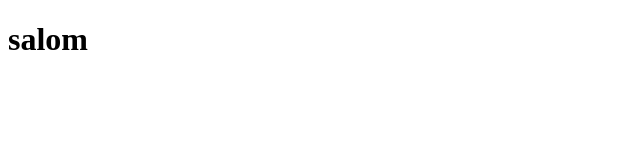
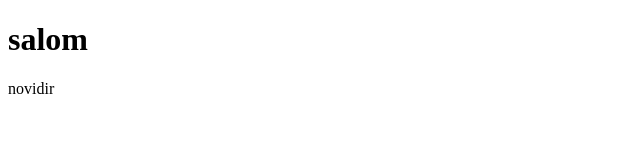
Before and after one commit to akhmedovaa/start, a plain HTML site: page index.html in a window 1280 px wide. Shown: the full height of the page, 0-640 px from the left. Drawn offline with Linux system fonts and the light colour scheme.

Commit message:
novidir qoshildi

```diff
--- a/index.html
+++ b/index.html
@@ -7,5 +7,8 @@
 </head>
 <body>
     <h1>salom</h1>
+    <p>
+        novidir
+    </p>
 </body>
 </html>
```
